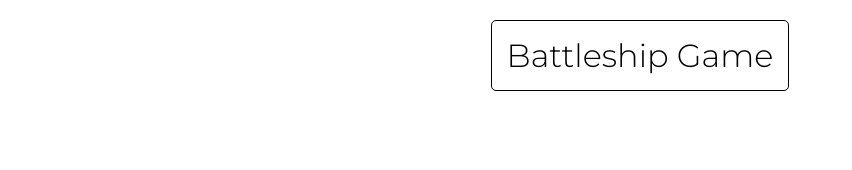
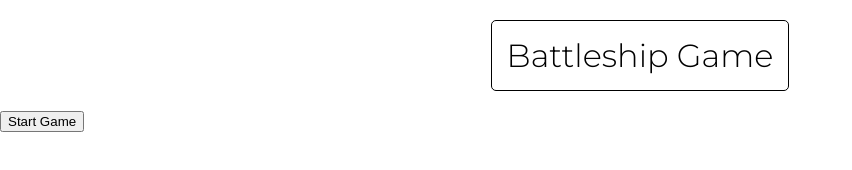
Before and after one commit to OneTooManyln/project_battleship, a website built with webpack: page dist/index.html in a window 1280 px wide. Shown: the whole page, without its empty margins (0-852 px from the left). Built offline with nearby package versions, Linux system fonts and the light colour scheme.

Commit message:
Create div for main-content-container
Add container for game and create start btn

```diff
--- a/dist/index.html
+++ b/dist/index.html
@@ -12,6 +12,11 @@
       <div class="header">
         <div class="title">Battleship Game</div>
       </div>
+      <div class="main-content-container">
+        <div class="start-button">
+          <button class="start-btn">Start Game</button>
+        </div>
+      </div>
     </div>
   </body>
 </html>
```
